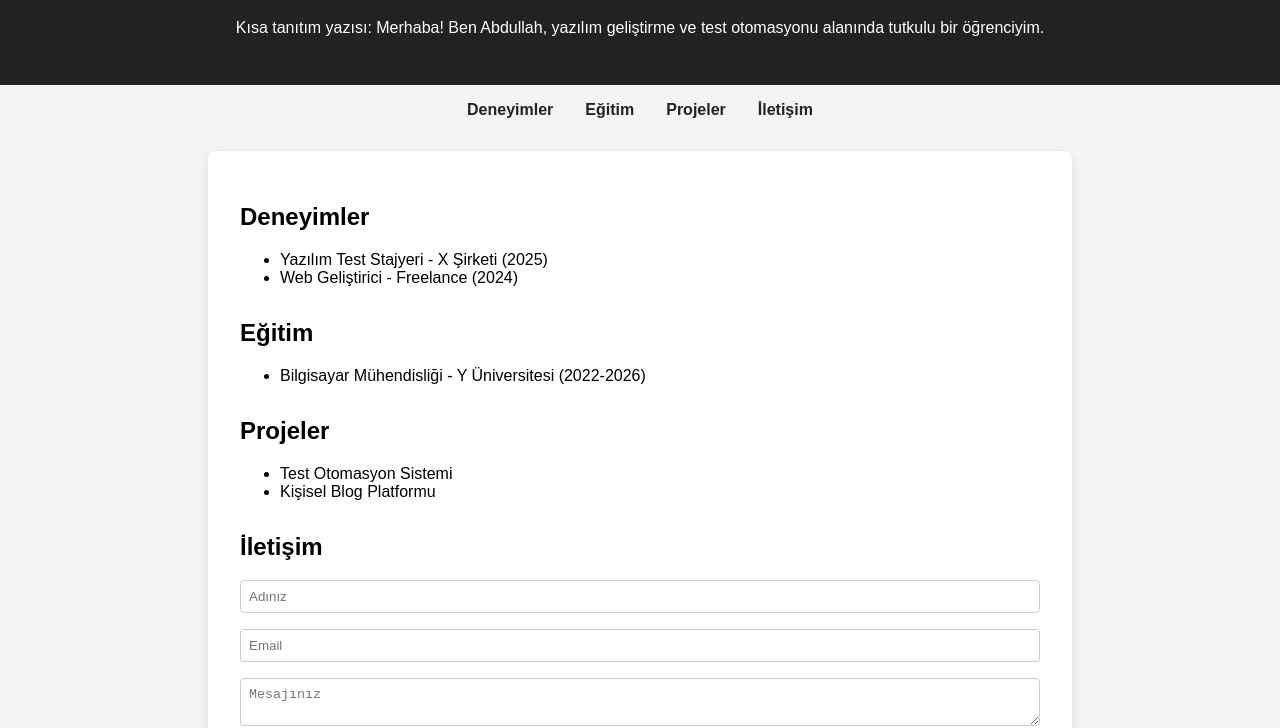
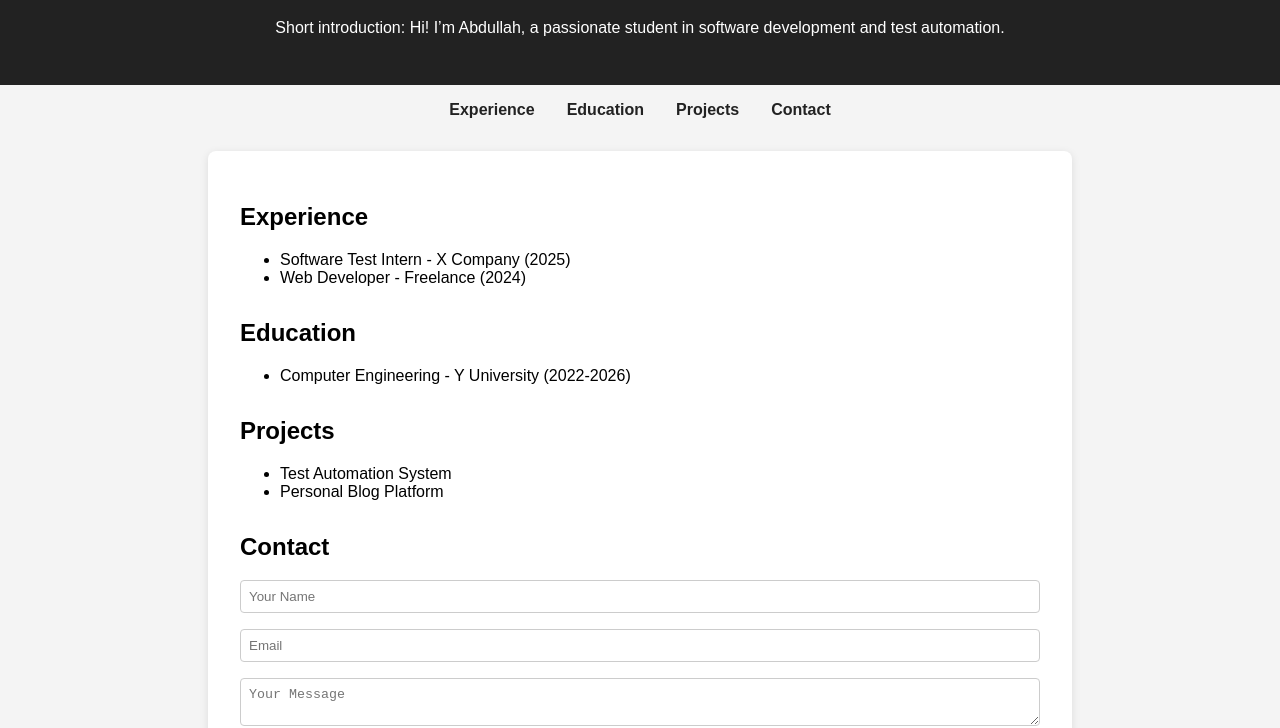
Before and after one commit to AbdullahOztoprak/My-Portfolio-Website, a website: page public/index.html in a window 1280 px wide. Shown: the part 93-821 px from the top of the page. Drawn offline with Linux system fonts and the light colour scheme.

Commit message:
Update portfolio website to English and add README.md

```diff
--- a/public/index.html
+++ b/public/index.html
@@ -9,44 +9,44 @@
 <body>
   <header>
       <h1>Abdullah ÖzToprak</h1>
-    <p>Kısa tanıtım yazısı: Merhaba! Ben Abdullah, yazılım geliştirme ve test otomasyonu alanında tutkulu bir öğrenciyim.</p>
+      <p>Short introduction: Hi! I’m Abdullah, a passionate student in software development and test automation.</p>
   </header>
   <nav>
       <ul>
-      <li><a href="#experience">Deneyimler</a></li>
-      <li><a href="#education">Eğitim</a></li>
-      <li><a href="#projects">Projeler</a></li>
-      <li><a href="#contact">İletişim</a></li>
+        <li><a href="#experience">Experience</a></li>
+        <li><a href="#education">Education</a></li>
+        <li><a href="#projects">Projects</a></li>
+        <li><a href="#contact">Contact</a></li>
       </ul>
   </nav>
   <main>
       <section id="experience">
-      <h2>Deneyimler</h2>
+        <h2>Experience</h2>
         <ul>
-        <li>Yazılım Test Stajyeri - X Şirketi (2025)</li>
-        <li>Web Geliştirici - Freelance (2024)</li>
+          <li>Software Test Intern - X Company (2025)</li>
+          <li>Web Developer - Freelance (2024)</li>
         </ul>
       </section>
       <section id="education">
-      <h2>Eğitim</h2>
+        <h2>Education</h2>
         <ul>
-        <li>Bilgisayar Mühendisliği - Y Üniversitesi (2022-2026)</li>
+          <li>Computer Engineering - Y University (2022-2026)</li>
         </ul>
       </section>
       <section id="projects">
-      <h2>Projeler</h2>
+        <h2>Projects</h2>
         <ul>
-        <li>Test Otomasyon Sistemi</li>
-        <li>Kişisel Blog Platformu</li>
+          <li>Test Automation System</li>
+          <li>Personal Blog Platform</li>
         </ul>
       </section>
       <section id="contact">
-      <h2>İletişim</h2>
+        <h2>Contact</h2>
         <form id="contactForm">
-        <input type="text" name="name" placeholder="Adınız" required>
+          <input type="text" name="name" placeholder="Your Name" required>
           <input type="email" name="email" placeholder="Email" required>
-        <textarea name="message" placeholder="Mesajınız" required></textarea>
-        <button type="submit">Gönder</button>
+          <textarea name="message" placeholder="Your Message" required></textarea>
+          <button type="submit">Send</button>
         </form>
         <div id="formResult"></div>
       </section>
```
Also changed, not shown: README.md (added). Lines whose indentation alone changed are shown as unchanged.
